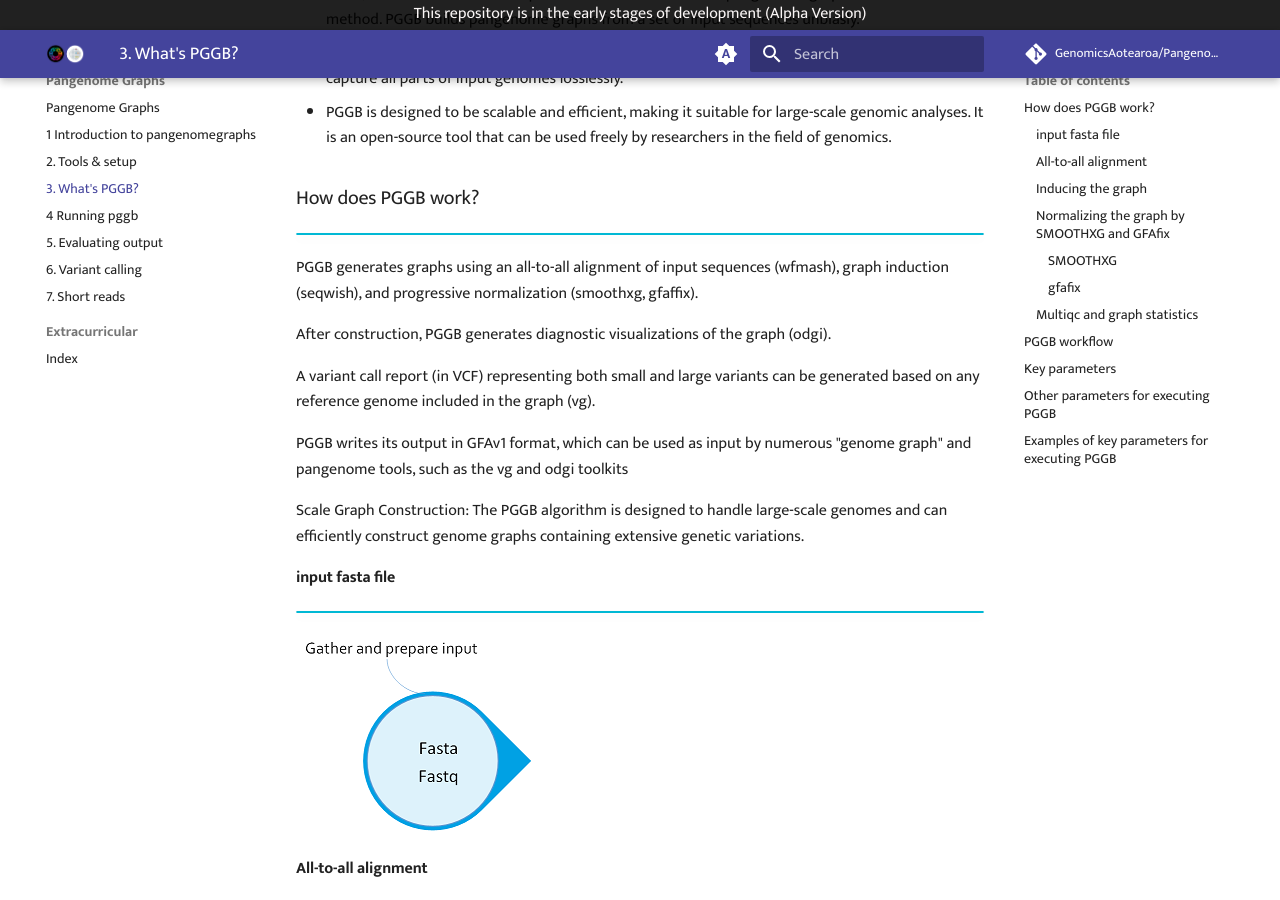
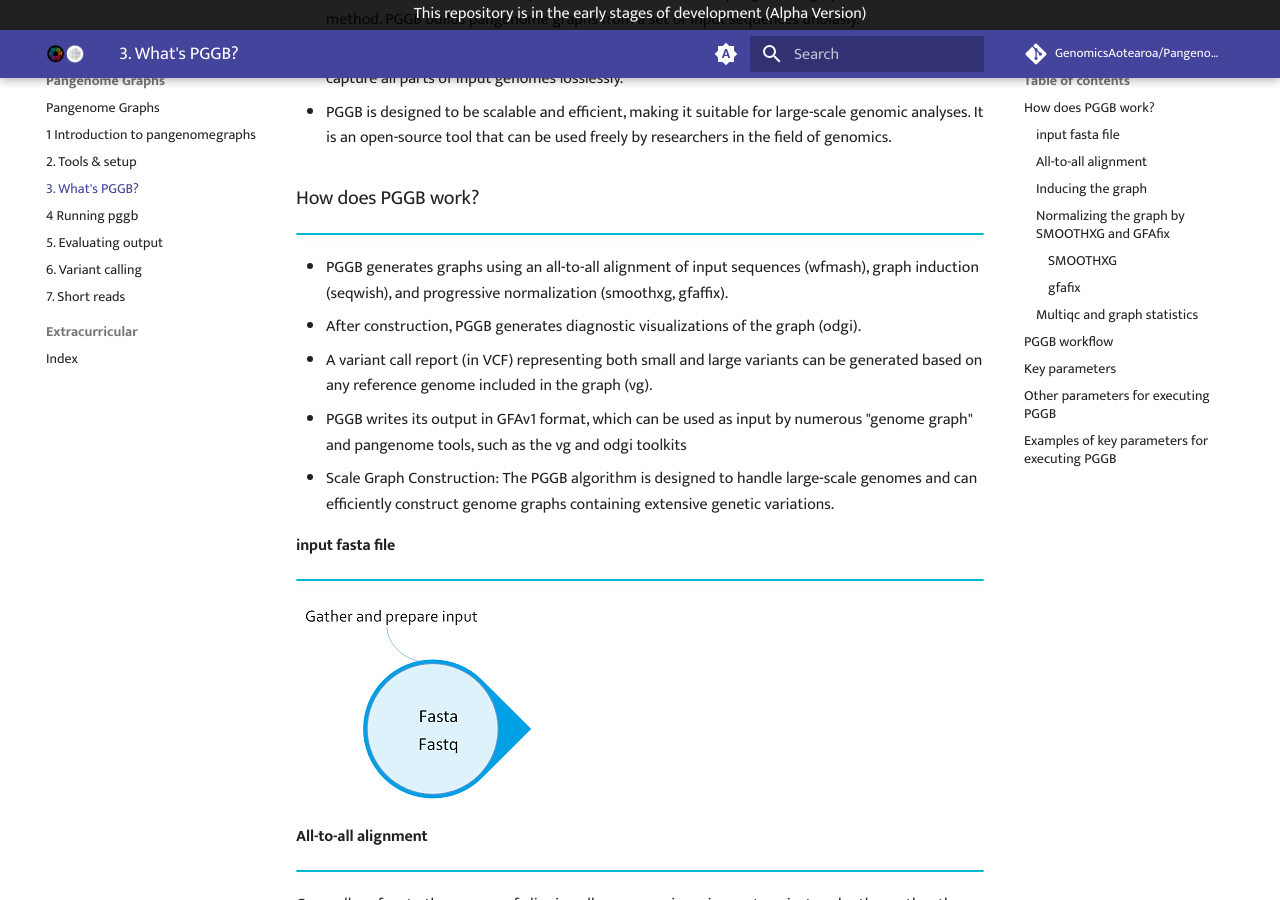
Before and after one commit to GenomicsAotearoa/Pangenome-Graphs-Workshop, an MkDocs documentation site: the page built from docs/3_Introduction_to_pggb.md, in a window 1280 px wide and 900 px high, scrolled down 335 px. Built offline with MkDocs 1.6.1 and Material for MkDocs 9.7.7, drawn with Linux system fonts in a browser that asks for light colours; comment, search, counter and statistics services are not loaded.

Commit message:
Update 3_Introduction_to_pggb.md

```diff
--- a/docs/3_Introduction_to_pggb.md
+++ b/docs/3_Introduction_to_pggb.md
@@ -10,15 +10,11 @@
 ### How does PGGB work?
 !!! info ""
 
-PGGB generates graphs using an all-to-all alignment of input sequences (wfmash), graph induction (seqwish), and progressive normalization (smoothxg, gfaffix).
-
-After construction, PGGB generates diagnostic visualizations of the graph (odgi).
-
-A variant call report (in VCF) representing both small and large variants can be generated based on any reference genome included in the graph (vg).
-
-PGGB writes its output in GFAv1 format, which can be used as input by numerous "genome graph" and pangenome tools, such as the vg and odgi toolkits
-
-Scale Graph Construction: The PGGB algorithm is designed to handle large-scale genomes and can efficiently construct genome graphs containing extensive genetic variations.
+- PGGB generates graphs using an all-to-all alignment of input sequences (wfmash), graph induction (seqwish), and progressive normalization (smoothxg, gfaffix).
+- After construction, PGGB generates diagnostic visualizations of the graph (odgi).
+- A variant call report (in VCF) representing both small and large variants can be generated based on any reference genome included in the graph (vg).
+- PGGB writes its output in GFAv1 format, which can be used as input by numerous "genome graph" and pangenome tools, such as the vg and odgi toolkits
+- Scale Graph Construction: The PGGB algorithm is designed to handle large-scale genomes and can efficiently construct genome graphs containing extensive genetic variations.
 
 
 #### input fasta file
```
